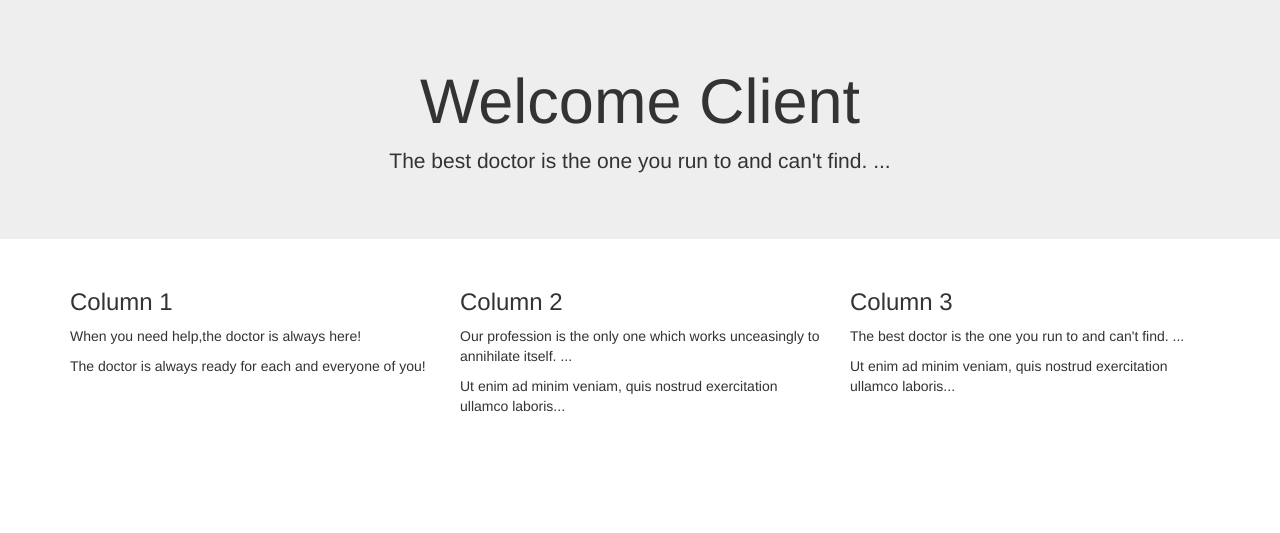
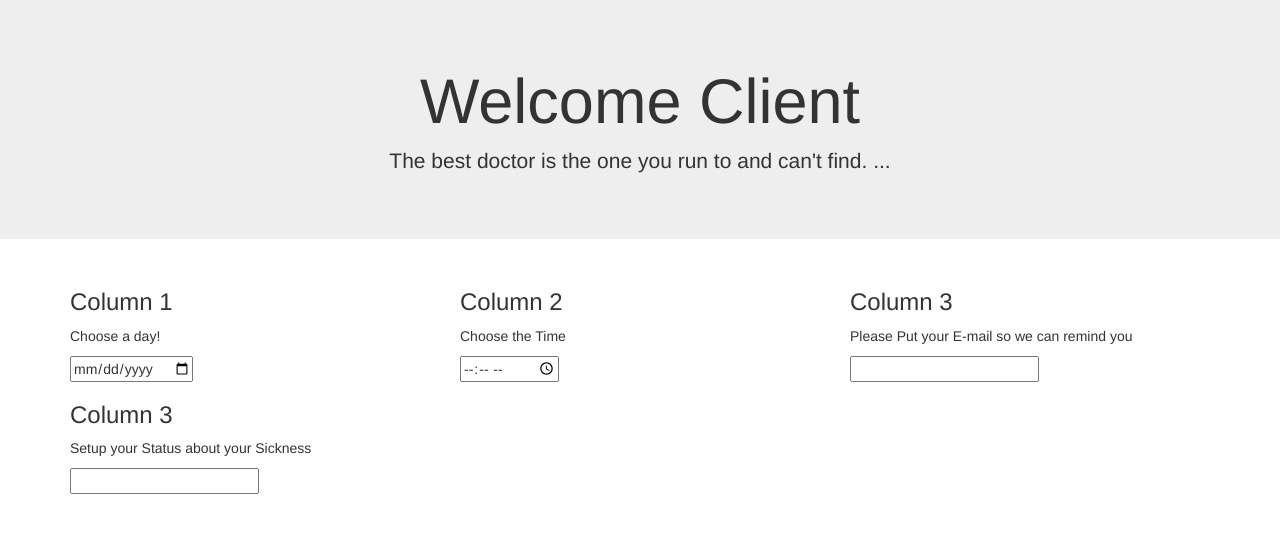
Before and after one commit to jphayek/R-servation-de-rendez-vous, a PHP site: page / in a window 1280 px wide. Shown: the part 21-554 px from the top of the page. Run offline with PHP 8.4, Linux system fonts and the light colour scheme; a stand-in replaces the project's code that opens the database connection.

Commit message:
some-input-to-create-session

```diff
--- a/public/index.php
+++ b/public/index.php
@@ -51,18 +51,23 @@ CloseCon($conn);
   <div class="row">
     <div class="col-sm-4">
       <h3>Column 1</h3>
-      <p>When you need help,the doctor is always here!</p>
-      <p>The doctor is always ready for each and everyone of you!</p>
+      <p>Choose a day!</p>
+      <input type="date">
     </div>
     <div class="col-sm-4">
       <h3>Column 2</h3>
-      <p>Our profession is the only one which works unceasingly to annihilate itself. ...
-      <p>Ut enim ad minim veniam, quis nostrud exercitation ullamco laboris...</p>
+      <p>Choose the Time</p>
+      <input type="time">
     </div>
     <div class="col-sm-4">
       <h3>Column 3</h3>
-      <p>The best doctor is the one you run to and can't find. ...</p>
-      <p>Ut enim ad minim veniam, quis nostrud exercitation ullamco laboris...</p>
+      <p>Please Put your E-mail so we can remind you</p>
+      <input type="email">
+    </div>
+    <div class="col-sm-4">
+      <h3>Column 3</h3>
+      <p>Setup your Status about your Sickness</p>
+      <input type="text">
     </div>
   </div>
 </div>
```
